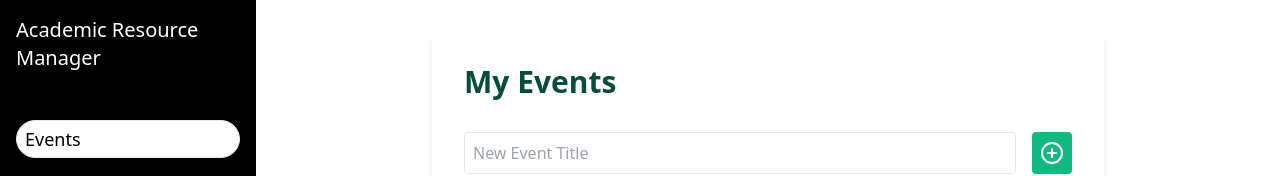
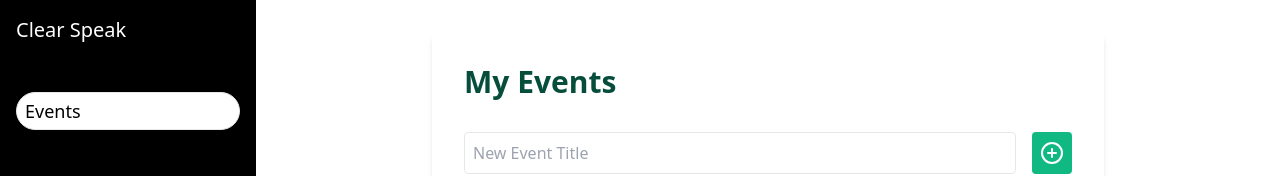
Before and after one commit to gauravkumarkarki07/rmit_hack, a React (Vite) app: page /events in a window 1280 px wide. Shown: the top 176 px of the page. Built offline with nearby package versions, Linux system fonts and the light colour scheme; no server answers; the database is empty.

Commit message:
Feat: Readme

```diff
--- a/src/Sidebar/views/Index.tsx
+++ b/src/Sidebar/views/Index.tsx
@@ -6,7 +6,7 @@ function Index() {
             <section className="flex flex-col gap-12 text-white px-4 py-4 sticky top-0 z-50">
                 <section>
                     <Link to={'/'} className="text-xl">
-                        Academic Resource Manager
+                        Clear Speak
                     </Link>
                 </section>
                 <nav className="text-lg flex flex-col gap-6">
```
Also changed, not shown: 1 other file (tests, documents, lock files or other folders).
